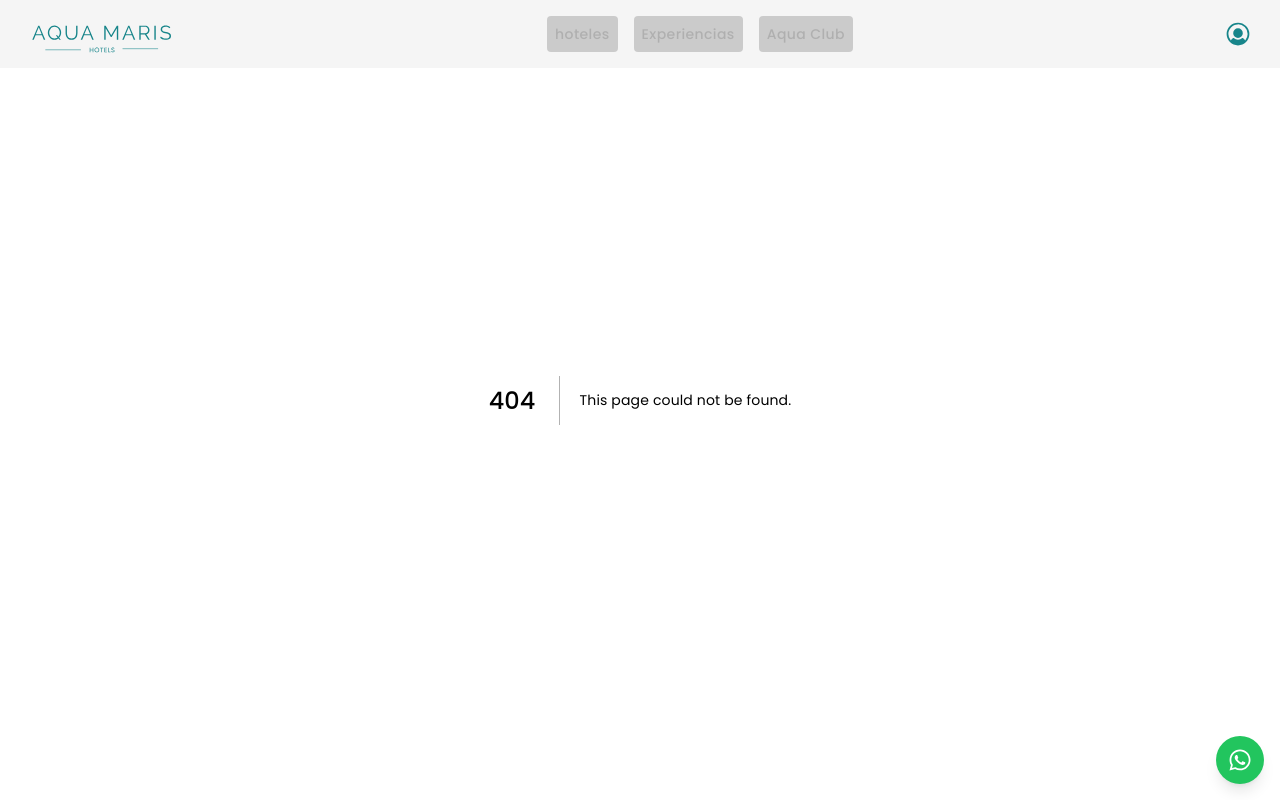
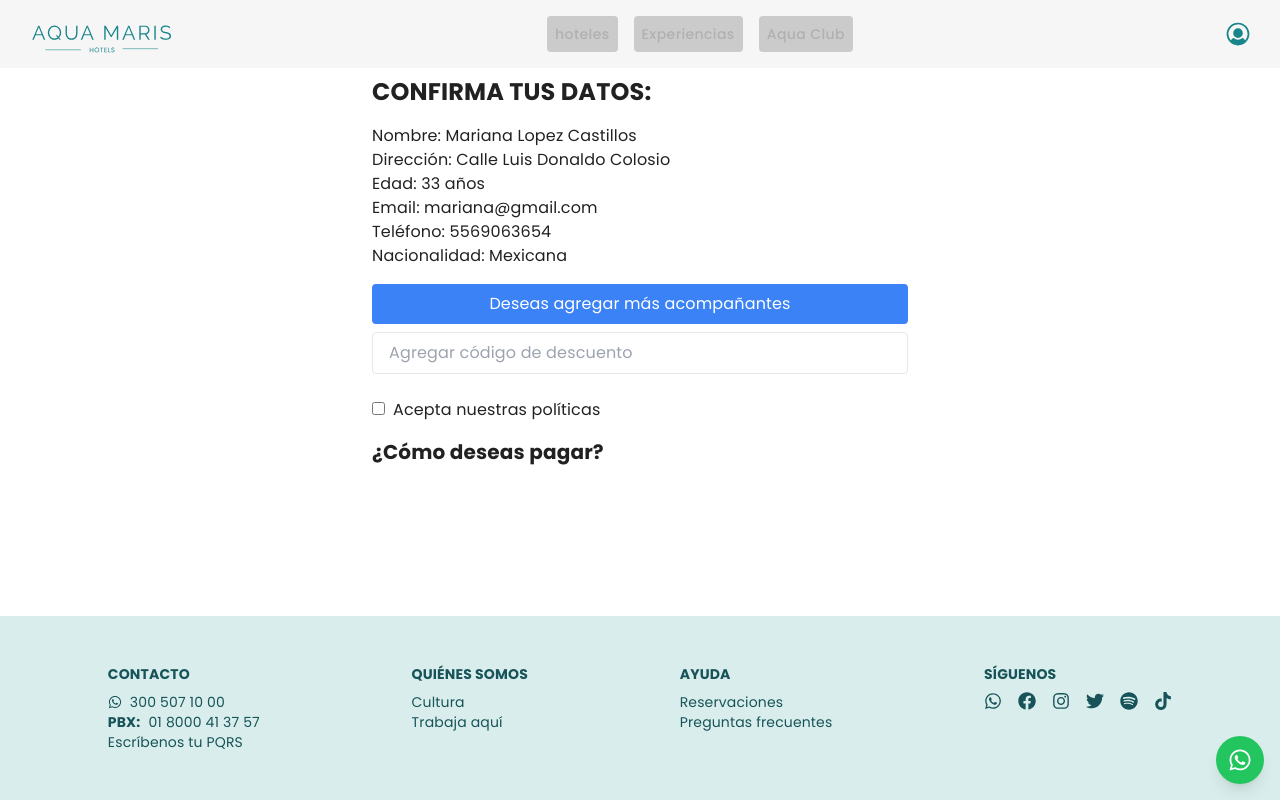
Before and after one commit to diazkr/AquaMarisHotel, a Next.js app: page /payment in a window 1280 px wide. Before the commit this address had no page. Shown: the top 800 px of the page. Built offline with nearby package versions, Linux system fonts and the light colour scheme.

Commit message:
Vista pago

```diff
--- /dev/null
+++ b/src/app/payment/page.tsx
@@ -0,0 +1,49 @@
+"use client";
+import React from 'react';
+import { useRouter } from 'next/navigation';
+
+const ConfirmReservation: React.FC = () => {
+  const router = useRouter();
+
+  const handleAddCompanions = () => {
+    // Redirigir al home
+    router.push('/');
+  };
+
+  return (
+    <div className="p-5 max-w-xl mt-14 mx-auto">
+      <h2 className="text-2xl font-bold mb-4">CONFIRMA TUS DATOS:</h2>
+      <div className="mb-4">
+        <p>Nombre: Mariana Lopez Castillos</p>
+        <p>Dirección: Calle Luis Donaldo Colosio</p>
+        <p>Edad: 33 años</p>
+        <p>Email: mariana@gmail.com</p>
+        <p>Teléfono: 5569063654</p>
+        <p>Nacionalidad: Mexicana</p>
+      </div>
+      <div className="mb-4">
+        <button
+          className="w-full mb-2 py-2 px-4 bg-blue-500 text-white rounded hover:bg-blue-700"
+          onClick={handleAddCompanions}
+        >
+          Deseas agregar más acompañantes
+        </button>
+        <input
+          type="text"
+          placeholder="Agregar código de descuento"
+          className="w-full py-2 px-4 border rounded mb-2"
+        />
+      </div>
+      <div className="mb-4">
+        <input type="checkbox" id="acceptPolicies" name="acceptPolicies" className="mr-2" />
+        <label htmlFor="acceptPolicies">Acepta nuestras políticas</label>
+      </div>
+      <h3 className="text-xl font-bold mb-4">¿Cómo deseas pagar?</h3>
+      <div className="flex justify-between">
+
+      </div>
+    </div>
+  );
+};
+
+export default ConfirmReservation;
```
